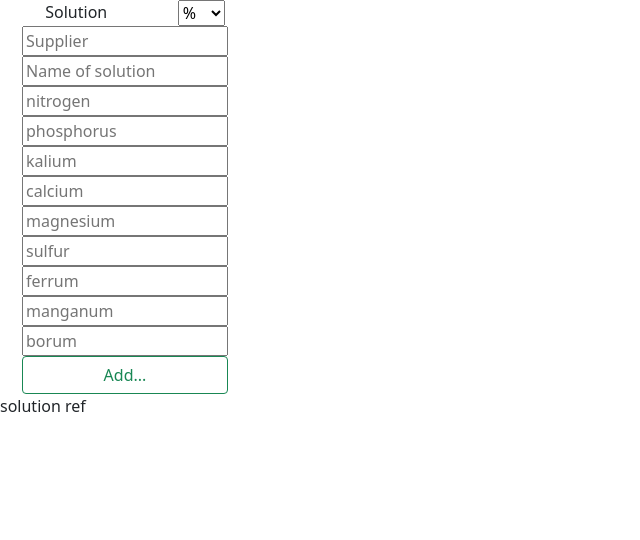
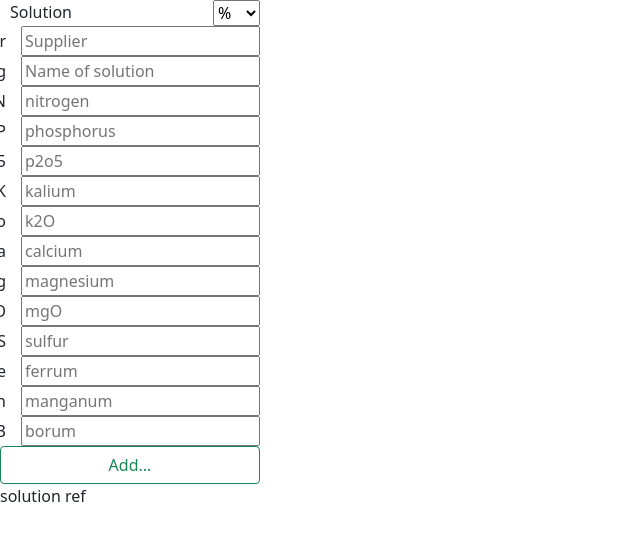
Before and after one commit to soenso/hook-form-tutor, a React (Create React App) app: page / in a window 1280 px wide. Shown: the top 540 px of the page, without its empty margins (0-640 px from the left). Built offline with nearby package versions, Linux system fonts and the light colour scheme.

Commit message:
git status

```diff
--- a/src/App.css
+++ b/src/App.css
@@ -1,19 +1,3 @@
 .App {
   text-align: center;
 }
-
-.container {
-  display: flex;
-  flex-direction: column;
-  width: 230px;
-}
-.form-header {
-  display: flex;
-  flex-direction: row;
-  width: 260px;
-  padding-left: 10px;
-  justify-content: space-around;
-}
-.form {
-  width: 250px;
-}
--- /dev/null
+++ b/src/components/FertCard.jsx
@@ -0,0 +1,18 @@
+import React from 'react'
+
+const FertCard = ({ fert }) => {
+  const calculateFert = () => {
+    if (fert.proportion === '%') {
+      // solution.nitro = solution.nitro
+    }
+  }
+  return (
+    <div>
+      <div>solution ref</div>
+      <div>{fert ? fert.proportion : ''}</div>
+      <div>{JSON.stringify(fert)}</div>
+    </div>
+  )
+}
+
+export default FertCard
--- a/src/components/Form.jsx
+++ b/src/components/Form.jsx
@@ -1,21 +1,16 @@
 import React from 'react'
 import { useForm } from 'react-hook-form'
+import './css/form.css'
 
 const Form = ({ onSubmit }) => {
   const {
     register,
     handleSubmit,
-    // watch,
     formState: { errors },
   } = useForm()
 
-  // console.log(watch("name")); // watch input value by passing the name of it
-
   return (
-    /* "handleSubmit" will validate your inputs before invoking "onSubmit" */
-
     <form className="form" onSubmit={handleSubmit(onSubmit)}>
-      {/* register your input into the hook by invoking the "register" function */}
       <div className="form-header">
         <span>Solution</span>
         <select {...register('proportion')}>
@@ -24,39 +19,92 @@ const Form = ({ onSubmit }) => {
           <option value="ml">ml</option>
         </select>
       </div>
-      <div className="container">
-        <input type={'text'} placeholder="Supplier" {...register('supplier', { required: true })} />
+
+      <div className="inputForm">
+        <div className="line">
+          <span>Supplier</span>
+          <input
+            type={'text'}
+            placeholder="Supplier"
+            {...register('supplier', { required: true })}
+          />
           {errors.supplier && <span>This field is required</span>}
+        </div>
+        <div className="line">
+          <span>Naming</span>
           <input
             type={'text'}
             placeholder="Name of solution"
             {...register('solution', { required: true })}
           />
           {errors.solution && <span>This field is required</span>}
+        </div>
+        <div className="line">
+          <span>N</span>
+          <input type="number" step="0.01" min="0" placeholder="nitrogen" {...register('nitro')} />
+        </div>
+        <div className="line">
+          <span>P</span>
           <input
             type="number"
             step="0.01"
             min="0"
-          placeholder="nitrogen"
-          {...register('nitro', { minLength: 2 })}
+            placeholder="phosphorus"
+            {...register('phosphorus')}
           />
-        <input placeholder="phosphorus" {...register('phosphorus')} />
-        <input placeholder="kalium" {...register('kalium')} />
-        <input placeholder="calcium" {...register('calcium')} />
-        <input placeholder="magnesium" {...register('magnesium')} />
-        <input placeholder="sulfur" {...register('sulfur')} />
-        <input placeholder="ferrum" {...register('ferrum')} />
-        <input placeholder="manganum" {...register('manganum')} />
-        <input placeholder="borum" {...register('borum')} />
-
-        {/* include validation with required or other standard HTML validation rules */}
-        {/* <input
-              placeholder="password"
-              {...register("pass", { required: true })}
-            /> */}
-
-        {/* errors will return when field validation fails  */}
-
+        </div>
+        <div className="line">
+          <span>p2o5</span>
+          <input type="number" step="0.01" min="0" placeholder="p2o5" {...register('p2o5')} />
+        </div>
+        <div className="line">
+          <span>K</span>
+          <input type="number" step="0.01" min="0" placeholder="kalium" {...register('kalium')} />
+        </div>
+        <div className="line">
+          <span>k2o</span>
+          <input type="number" step="0.01" min="0" placeholder="k2O" {...register('k2o')} />
+        </div>
+        <div className="line">
+          <span>Ca</span>
+          <input type="number" step="0.01" min="0" placeholder="calcium" {...register('calcium')} />
+        </div>
+        <div className="line">
+          <span>Mg</span>
+          <input
+            type="number"
+            step="0.01"
+            min="0"
+            placeholder="magnesium"
+            {...register('magnesium')}
+          />
+        </div>
+        <div className="line">
+          <span>MgO</span>
+          <input type="number" step="0.01" min="0" placeholder="mgO" {...register('mgO')} />
+        </div>
+        <div className="line">
+          <span>S</span>
+          <input type="number" step="0.01" min="0" placeholder="sulfur" {...register('sulfur')} />
+        </div>
+        <div className="line">
+          <span>Fe</span>
+          <input type="number" step="0.01" min="0" placeholder="ferrum" {...register('ferrum')} />
+        </div>
+        <div className="line">
+          <span>Mn</span>
+          <input
+            type="number"
+            step="0.01"
+            min="0"
+            placeholder="manganum"
+            {...register('manganum')}
+          />
+        </div>
+        <div className="line">
+          <span>B</span>
+          <input type="number" step="0.01" min="0" placeholder="borum" {...register('borum')} />
+        </div>
         <input type="submit" value={'Add...'} className="btn btn-outline-success" />
       </div>
     </form>
--- a/src/components/NutritionFormContainer.jsx
+++ b/src/components/NutritionFormContainer.jsx
@@ -1,16 +1,16 @@
 import React, { useState } from 'react'
 import Form from './Form'
-import SolutionCard from './SolutionCard'
+import FertCard from './FertCard'
 
 const NutritionFormContainer = () => {
-  const [solutionCard, setSolutionCard] = useState()
+  const [fertCard, setFertCard] = useState()
   const handleFormSubmit = (data) => {
-    setSolutionCard(data)
+    setFertCard(data)
   }
   return (
     <div>
       <Form onSubmit={handleFormSubmit} />
-      <SolutionCard solution={solutionCard} />
+      <FertCard fert={fertCard} />
     </div>
   )
 }
--- a/src/components/SolutionCard.jsx
+++ /dev/null
@@ -1,18 +0,0 @@
-import React from 'react'
-
-const SolutionCard = ({ solution }) => {
-  const calculateSolution = () => {
-    if (solution.proportion === '%') {
-      // solution.nitro = solution.nitro
-    }
-  }
-  return (
-    <div>
-      <div>solution ref</div>
-      <div>{solution ? solution.proportion : ''}</div>
-      <div>{JSON.stringify(solution)}</div>
-    </div>
-  )
-}
-
-export default SolutionCard
--- /dev/null
+++ b/src/components/css/form.css
@@ -0,0 +1,32 @@
+.container {
+  display: flex;
+  flex-direction: row;
+  width: 230px;
+}
+.line {
+  display: flex;
+  flex-direction: row;
+  align-items: baseline;
+  justify-content: flex-end;
+}
+input[type='submit'] {
+  width: 100%;
+}
+input[type='number'] {
+  margin-left: 15px;
+}
+input[type='text'] {
+  margin-left: 15px;
+}
+.form-header {
+  display: flex;
+  flex-direction: row;
+  width: 260px;
+  padding-left: 10px;
+  justify-content: space-between;
+}
+.form {
+  width: 260px;
+}
+.supplierName {
+}
```
Lines whose indentation alone changed are shown as unchanged.
